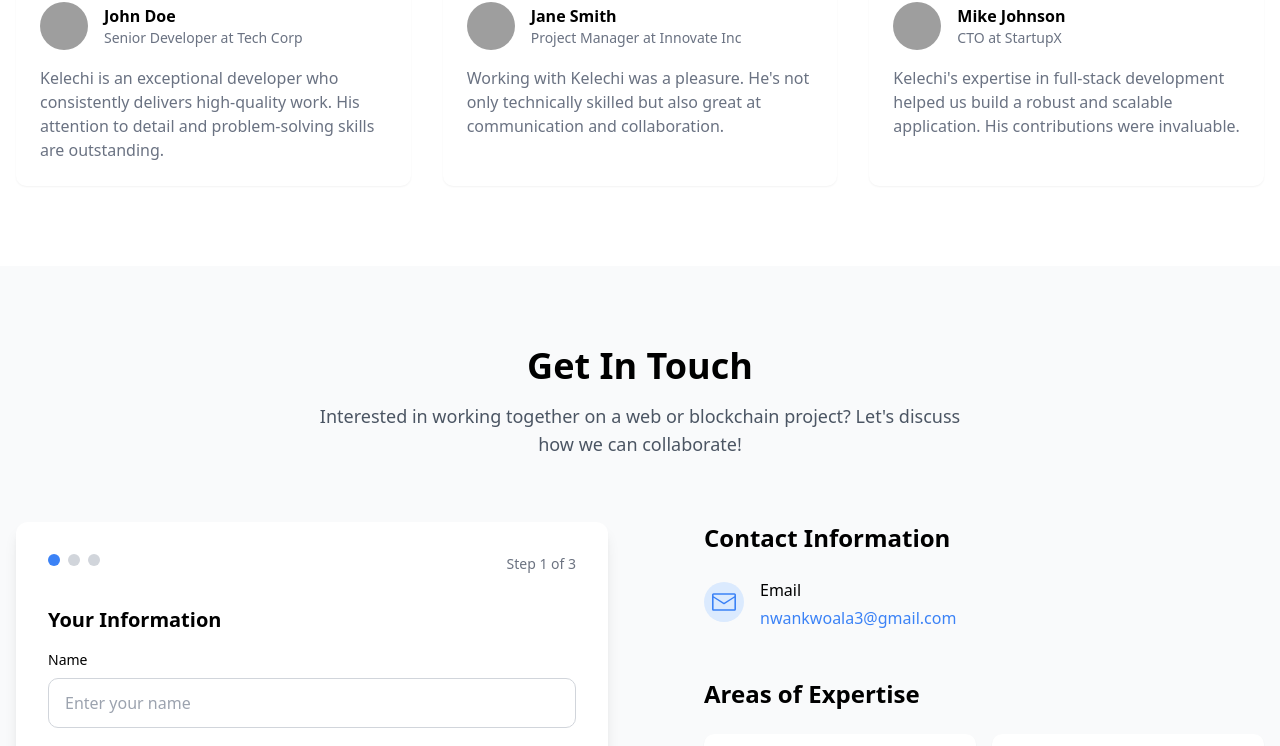
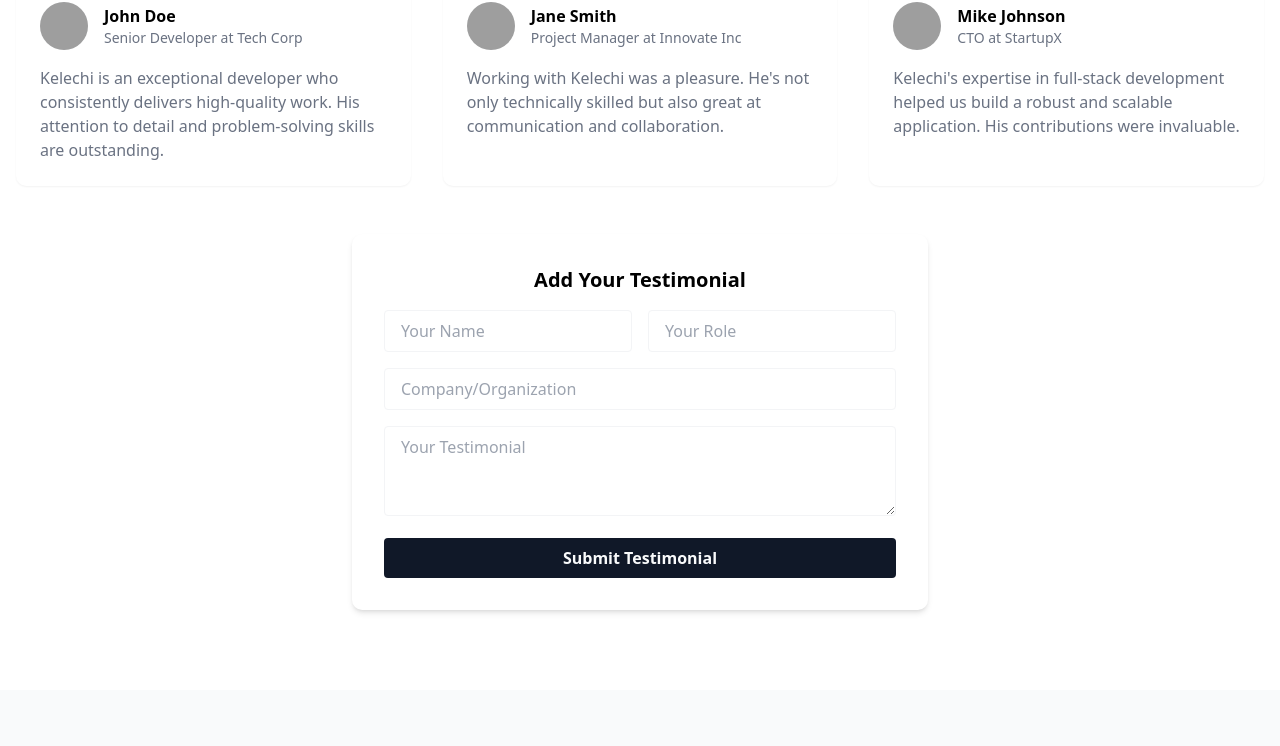
Before and after one commit to nuel232/portfolio, a Next.js app: page / in a window 1280 px wide. Shown: the part 5636-6382 px from the top of the page. Built offline with nearby package versions, Linux system fonts and the light colour scheme; grey boxes are pictures that could not be loaded.

Commit message:
feat: enhance Testimonials component with dynamic testimonial submission and improved animations; add form for user input and error handling

```diff
--- a/src/components/Testimonials.tsx
+++ b/src/components/Testimonials.tsx
@@ -1,17 +1,18 @@
 "use client";
 
-import { motion } from 'framer-motion';
+import { motion, AnimatePresence } from 'framer-motion';
 import Image from 'next/image';
+import { useState } from 'react';
 
 interface Testimonial {
   name: string;
   role: string;
   company: string;
-  image: string;
+  image?: string;
   content: string;
 }
 
-const testimonials: Testimonial[] = [
+const initialTestimonials: Testimonial[] = [
   {
     name: "John Doe",
     role: "Senior Developer",
@@ -35,7 +36,54 @@ const testimonials: Testimonial[] = [
   }
 ];
 
+const cardVariants = {
+  hidden: { opacity: 0, y: 40, scale: 0.95 },
+  visible: (i: number) => ({
+    opacity: 1,
+    y: 0,
+    scale: 1,
+    transition: {
+      delay: i * 0.15,
+      duration: 0.6,
+      type: 'spring',
+      stiffness: 80,
+    },
+  }),
+};
+
 export default function Testimonials() {
+  const [testimonials, setTestimonials] = useState<Testimonial[]>(initialTestimonials);
+  const [form, setForm] = useState({ name: '', role: '', company: '', content: '' });
+  const [submitting, setSubmitting] = useState(false);
+  const [error, setError] = useState('');
+
+  const handleChange = (e: React.ChangeEvent<HTMLInputElement | HTMLTextAreaElement>) => {
+    setForm({ ...form, [e.target.name]: e.target.value });
+  };
+
+  const handleSubmit = (e: React.FormEvent) => {
+    e.preventDefault();
+    setError('');
+    if (!form.name || !form.role || !form.company || !form.content) {
+      setError('Please fill in all fields.');
+      return;
+    }
+    setSubmitting(true);
+    setTimeout(() => {
+      setTestimonials([
+        ...testimonials,
+        {
+          name: form.name,
+          role: form.role,
+          company: form.company,
+          content: form.content,
+        },
+      ]);
+      setForm({ name: '', role: '', company: '', content: '' });
+      setSubmitting(false);
+    }, 600);
+  };
+
   return (
     <section className="py-20 bg-background">
       <div className="container mx-auto px-4">
@@ -52,24 +100,30 @@ export default function Testimonials() {
           </p>
         </motion.div>
 
-        <div className="grid grid-cols-1 md:grid-cols-2 lg:grid-cols-3 gap-8">
+        <div className="grid grid-cols-1 md:grid-cols-2 lg:grid-cols-3 gap-8 mb-12">
+          <AnimatePresence>
             {testimonials.map((testimonial, index) => (
               <motion.div
                 key={index}
-              initial={{ opacity: 0, y: 20 }}
-              whileInView={{ opacity: 1, y: 0 }}
-              viewport={{ once: true }}
-              transition={{ duration: 0.5, delay: index * 0.1 }}
+                custom={index}
+                variants={cardVariants}
+                initial="hidden"
+                animate="visible"
+                exit="hidden"
                 className="bg-card rounded-lg p-6 shadow-sm"
               >
                 <div className="flex items-center mb-4">
-                <div className="relative w-12 h-12 rounded-full overflow-hidden mr-4">
+                  <div className="relative w-12 h-12 rounded-full overflow-hidden mr-4 bg-muted flex items-center justify-center">
+                    {testimonial.image ? (
                       <Image
                         src={testimonial.image}
                         alt={testimonial.name}
                         fill
                         className="object-cover"
                       />
+                    ) : (
+                      <span className="text-2xl">🧑</span>
+                    )}
                   </div>
                   <div>
                     <h3 className="font-semibold">{testimonial.name}</h3>
@@ -81,6 +135,55 @@ export default function Testimonials() {
                 <p className="text-muted-foreground">{testimonial.content}</p>
               </motion.div>
             ))}
+          </AnimatePresence>
+        </div>
+
+        <div className="max-w-xl mx-auto bg-card rounded-lg p-8 shadow-md">
+          <h3 className="text-xl font-bold mb-4 text-center">Add Your Testimonial</h3>
+          <form onSubmit={handleSubmit} className="space-y-4">
+            <div className="flex gap-4">
+              <input
+                type="text"
+                name="name"
+                placeholder="Your Name"
+                value={form.name}
+                onChange={handleChange}
+                className="w-1/2 px-4 py-2 rounded border bg-background border-muted focus:outline-none focus:ring-2 focus:ring-primary"
+              />
+              <input
+                type="text"
+                name="role"
+                placeholder="Your Role"
+                value={form.role}
+                onChange={handleChange}
+                className="w-1/2 px-4 py-2 rounded border bg-background border-muted focus:outline-none focus:ring-2 focus:ring-primary"
+              />
+            </div>
+            <input
+              type="text"
+              name="company"
+              placeholder="Company/Organization"
+              value={form.company}
+              onChange={handleChange}
+              className="w-full px-4 py-2 rounded border bg-background border-muted focus:outline-none focus:ring-2 focus:ring-primary"
+            />
+            <textarea
+              name="content"
+              placeholder="Your Testimonial"
+              value={form.content}
+              onChange={handleChange}
+              rows={3}
+              className="w-full px-4 py-2 rounded border bg-background border-muted focus:outline-none focus:ring-2 focus:ring-primary"
+            />
+            {error && <p className="text-red-500 text-sm">{error}</p>}
+            <button
+              type="submit"
+              disabled={submitting}
+              className="w-full bg-primary text-primary-foreground font-semibold py-2 rounded hover:bg-primary/90 transition-colors disabled:opacity-60"
+            >
+              {submitting ? 'Submitting...' : 'Submit Testimonial'}
+            </button>
+          </form>
         </div>
       </div>
     </section>
```
Lines whose indentation alone changed are shown as unchanged.
